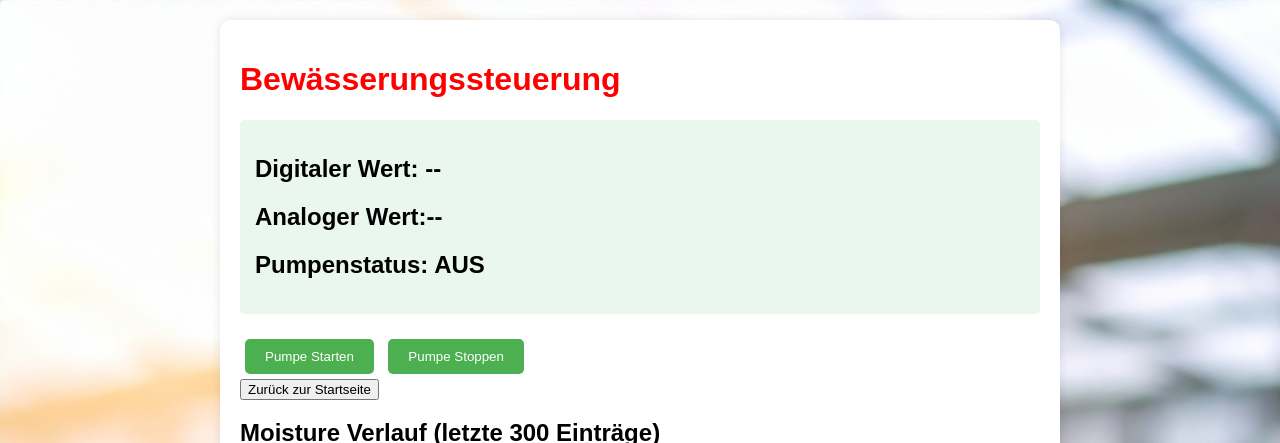
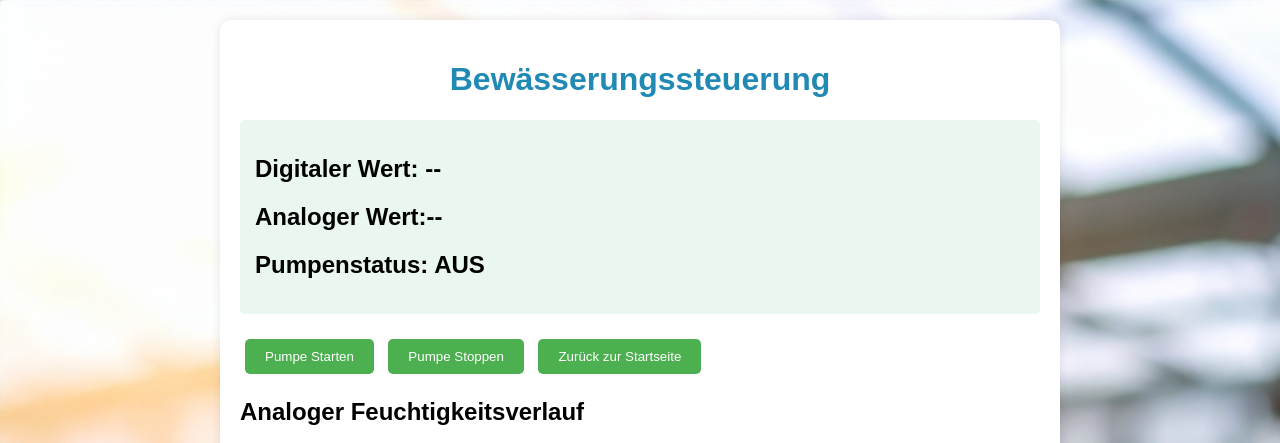
Before and after one commit to ibinsandig/Watering-Server, a Flask app: page /control in a window 1280 px wide. Shown: the top 443 px of the page. Run offline with Flask 3, Linux system fonts and the light colour scheme; data that the repository does not hold is empty.

Commit message:
Update plot colors and improve control interface in main.py and control.html

```diff
--- a/routes/main.py
+++ b/routes/main.py
@@ -124,7 +124,7 @@ def moisture_plot():
 
         # Matplotlib-Plot erzeugen
         fig, ax = plt.subplots(figsize=(10, 5))
-        ax.plot(df['timestamp'], df['moistureA'], color='green', marker='o', markersize=3, linewidth=1)
+        ax.plot(df['timestamp'], df['moistureA'], color=(38/255, 138/255, 180/255), marker='o', markersize=3, linewidth=1)
         ax.set_title(f"Analoge Moisture-Werte (moistureA) - {len(data)} Datenpunkte")
         ax.set_xlabel("Zeit")
         ax.set_ylabel("Feuchtigkeit A (%)")
@@ -204,7 +204,7 @@ def moistureD_plot():
 
         # Matplotlib-Plot erzeugen
         fig, ax = plt.subplots(figsize=(10, 5))
-        ax.plot(df['timestamp'], df['moistureD'], color='red', marker='o', markersize=3, linewidth=1)
+        ax.plot(df['timestamp'], df['moistureD'], color='green', marker='o', markersize=3, linewidth=1)
         ax.set_title(f"Digitale Moisture-Werte (moistureD) - {len(data)} Datenpunkte")
         ax.set_xlabel("Zeit")
         ax.set_ylabel("Feuchtigkeit D (%)")
--- a/static/css/style.css
+++ b/static/css/style.css
@@ -1,10 +1,6 @@
 h1{
-    color: red;
-}
-button1{
-    background-color: green;
-    color: white;
-    font-size: 20px;
+    color: rgb(33, 138, 180);
+    text-align: center;
 }
 body{
     background-image: url('../img/plant_background.jpg');
@@ -13,6 +9,23 @@ body{
     margin: 0;
     padding: 20px;
     background-color: #f0f0f0;
+
+}
+.wegControl{
+    display: flex;
+    justify-content: center;
+    align-items: center;
+    height: 100vh;
+    text-align: center;
+}
+.wegControl button {
+    padding: 10px 20px;
+    margin: 5px;
+    background: #4CAF50;
+    color: white;
+    border: none;
+    border-radius: 5px;
+    cursor: pointer;
 }
 .container {
     max-width: 800px;
@@ -29,6 +42,7 @@ body{
     border-radius: 5px;
 }
 .controls button {
+    text-align: center;
     padding: 10px 20px;
     margin: 5px;
     background: #4CAF50;
--- a/templates/control.html
+++ b/templates/control.html
@@ -16,22 +16,20 @@
             <h2>Analoger Wert:<span id="moistureA">--</span></h2>
             <h2>Pumpenstatus: <span id="pump-status">AUS</span></h2>
         </div>
-        <!--Steuerung der Pumpe mit Buttons-->
+        <!--Steuerung der Pumpe mit Buttons und Navigations Button-->
         <div class="controls">
             <button onclick="controlPump(true)">Pumpe Starten</button>
             <button onclick="controlPump(false)">Pumpe Stoppen</button>
-        </div>
-        <!--Button zur Navigation zur Startpage-->
-        <div class="navigation">
             <button onclick="ZurMainpage()">Zurück zur Startseite</button>
         </div>
         <!--Grafiken für die Feuchtigkeitsverläufe-->
         <div class="sensor-graphA">
-            <h2>Moisture Verlauf (letzte 300 Einträge)</h2>
+            <h2>Analoger Feuchtigkeitsverlauf</h2>
+            <h3></h3>
             <img id="moistureA-plot" src="/moistureA-plot" alt="Moisture A Plot" style="width: 100%; max-width: 800px;">
         </div>
         <div class="sensor-graphD">
-            <h2>Moisture Verlauf (letzte 300 Einträge)</h2>
+            <h2>Digitaler Feuchtigkeitsverlauf</h2>
             <img id="moistureD-plot" src="/moistureD-plot" alt="Moisture D Plot" style="width: 100%; max-width: 800px;">
         </div>
     </div>
--- a/templates/index.html
+++ b/templates/index.html
@@ -9,6 +9,10 @@
 </head>
 <body>
     <h1>Hallo Willkommen auf der Bewässerungssterung</h1>
-    <button onclick="ZumBedienpanel()">Weiter zum Bedienpanel</button>
+    <div class="wegControl">
+        <button>
+            <button onclick="ZumBedienpanel()">Weiter zum Bedienpanel</button>
+        </button>
+    </div>
 </body>
 </html>
```
Also changed, not shown: 1 other file.
